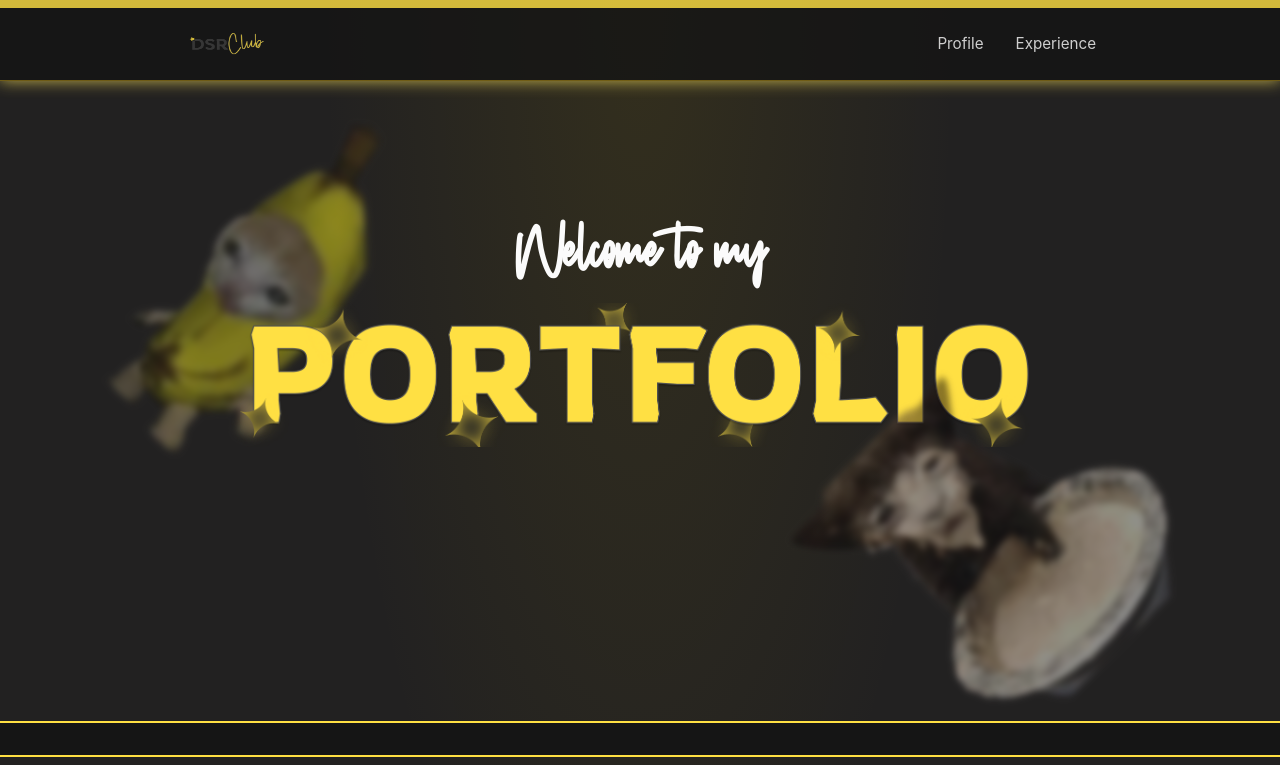
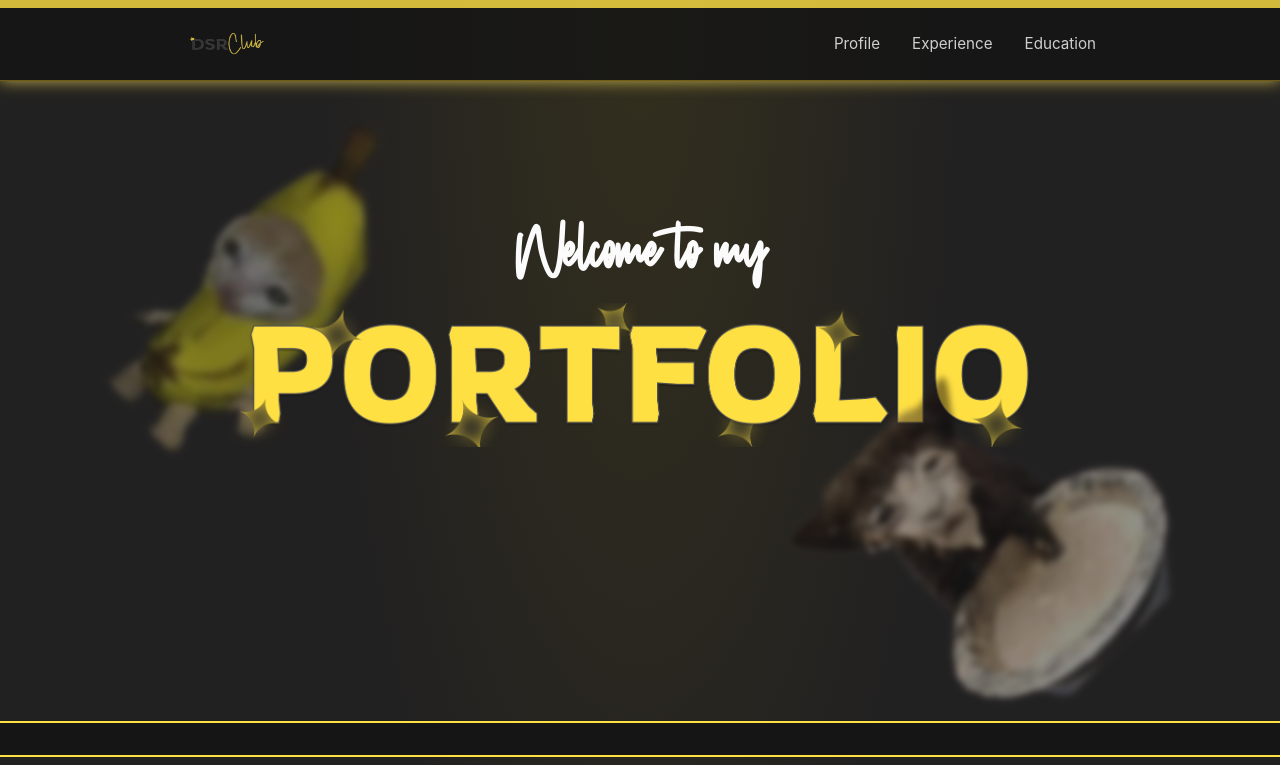
Before and after one commit to 1drism/myportofolio, a Django app: page / in a window 1280 px wide. Shown: the top 765 px of the page. Run offline with Django 5.2, Linux system fonts and the light colour scheme.

Commit message:
Add route urls

```diff
--- a/main/urls.py
+++ b/main/urls.py
@@ -1,10 +1,11 @@
 from django.urls import path
 
-from main.views import show_main, show_experience
+from main.views import show_main, show_experience,show_education
 
 app_name = "main"
 
 urlpatterns = [
     path("", show_main, name="show_main"),
     path("experience/", show_experience, name="show_experience"),
+    path("education/", show_education, name="show_education"),
 ]
--- a/templates/experience.html
+++ b/templates/experience.html
@@ -18,6 +18,7 @@
             <nav>
                 <a href="{% url 'main:show_main' %}">Profile</a>
                 <a href="{% url 'main:show_experience' %}">Experience</a>
+                <a href="{% url 'main:show_education' %}">Education</a>
             </nav>
         </div>
     </header>
--- a/templates/index.html
+++ b/templates/index.html
@@ -18,6 +18,7 @@
             <nav>
                 <a href="{% url 'main:show_main' %}">Profile</a>
                 <a href="{% url 'main:show_experience' %}">Experience</a>
+                <a href="{% url 'main:show_education' %}">Education</a>
             </nav>
         </div>
     </header>
```
